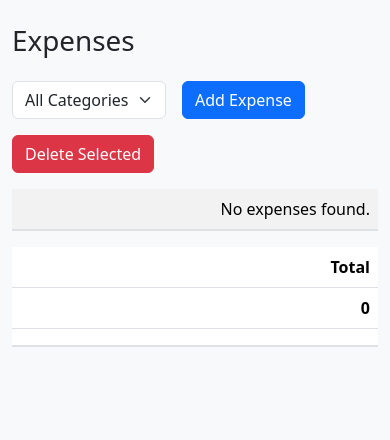
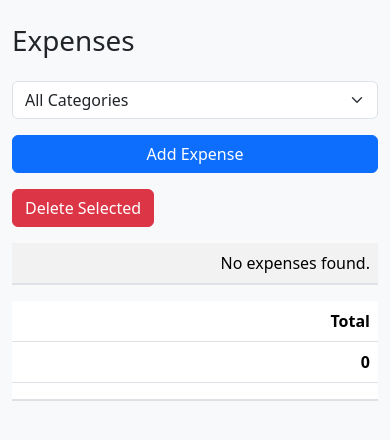
Before and after one commit to KripKrop72724/MORACRM, a Django app: page / in a window 390 px wide. Shown: the part 76-516 px from the top of the page. Run offline with Django 4.2, Linux system fonts and the light colour scheme; the visitor is signed in with stand-in values (Sample User, id 1); data that the repository does not hold is empty.

Commit message:
Improve mobile layout for expenses list

```diff
--- a/expensecrm/static/css/styles.css
+++ b/expensecrm/static/css/styles.css
@@ -10,7 +10,7 @@ body {
 }
 
 /* Mobile friendly table for expenses */
-@media (max-width: 576px) {
+@media (max-width: 768px) {
     .expenses-table thead {
         display: none;
     }
@@ -24,6 +24,7 @@ body {
         justify-content: space-between;
         padding: 0.5rem;
         position: relative;
+        word-break: break-word;
     }
     .expenses-table td::before {
         content: attr(data-label);
@@ -34,3 +35,9 @@ body {
         gap: 0.5rem;
     }
 }
+
+@media (min-width: 576px) {
+    .w-sm-auto {
+        width: auto !important;
+    }
+}
--- a/expensecrm/templates/expenses/expense_list.html
+++ b/expensecrm/templates/expenses/expense_list.html
@@ -3,7 +3,7 @@
 {% block content %}
 <h1 class="mb-4">Expenses</h1>
 <form method="get" class="row g-3 mb-3">
-    <div class="col-auto">
+    <div class="col-12 col-sm-auto">
         <select name="category" class="form-select" onchange="this.form.submit()">
             <option value="">All Categories</option>
             {% for c in categories %}
@@ -11,8 +11,8 @@
             {% endfor %}
         </select>
     </div>
-    <div class="col-auto">
-        <a href="{% url 'expense_add' %}" class="btn btn-primary">Add Expense</a>
+    <div class="col-12 col-sm-auto">
+        <a href="{% url 'expense_add' %}" class="btn btn-primary d-block d-sm-inline-block w-100 w-sm-auto">Add Expense</a>
     </div>
 </form>
 
```
